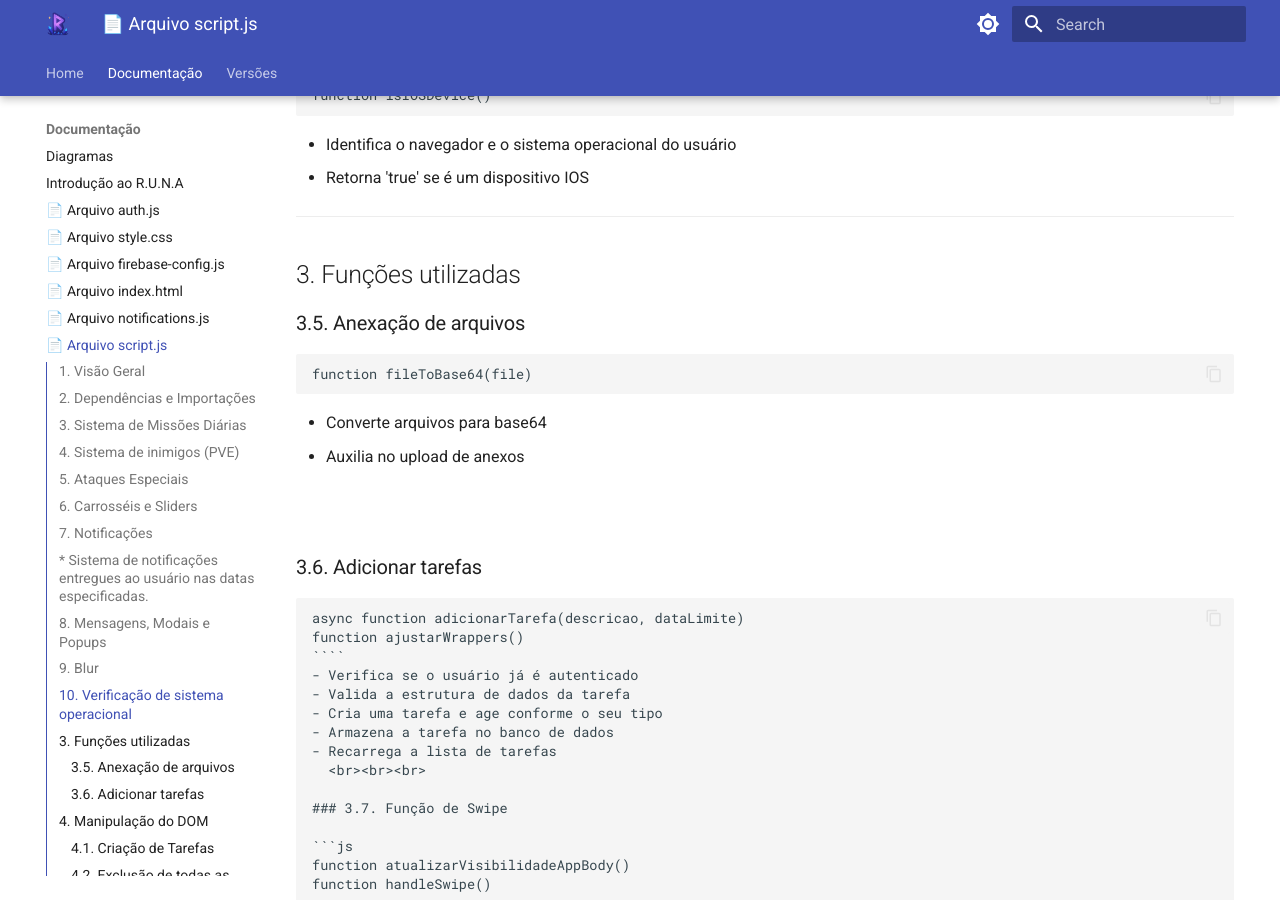
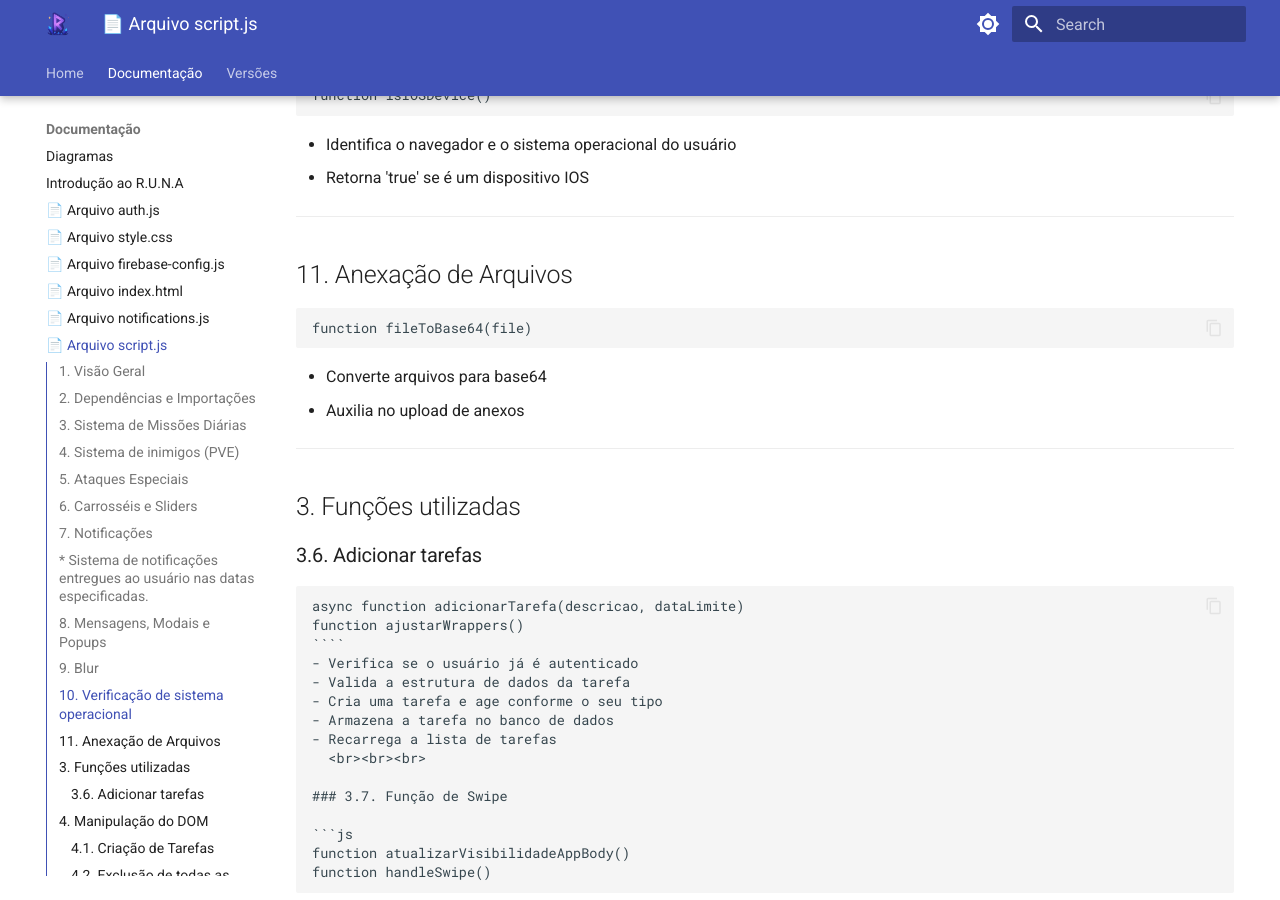
Before and after one commit to Radsfer/DocsE7Runa, an MkDocs documentation site: the page built from docs/documentação/scripts.md, in a window 1280 px wide and 900 px high, scrolled down 3318 px. Built offline with MkDocs 1.6.1 and Material for MkDocs 9.7.7, drawn with Linux system fonts in a browser that asks for light colours.

Commit message:
Anexação de Arquivos

````diff
--- a/docs/documentação/scripts.md
+++ b/docs/documentação/scripts.md
@@ -150,15 +150,17 @@ function isIOSDevice()
 
 ---
 
-## 3. Funções utilizadas
+## 11. Anexação de Arquivos
 
-### 3.5. Anexação de arquivos
 ```js
 function fileToBase64(file)
 ```
 - Converte arquivos para base64
 - Auxilia no upload de anexos
-<br><br><br>
+
+---
+
+## 3. Funções utilizadas
 
 ### 3.6. Adicionar tarefas
 
````
